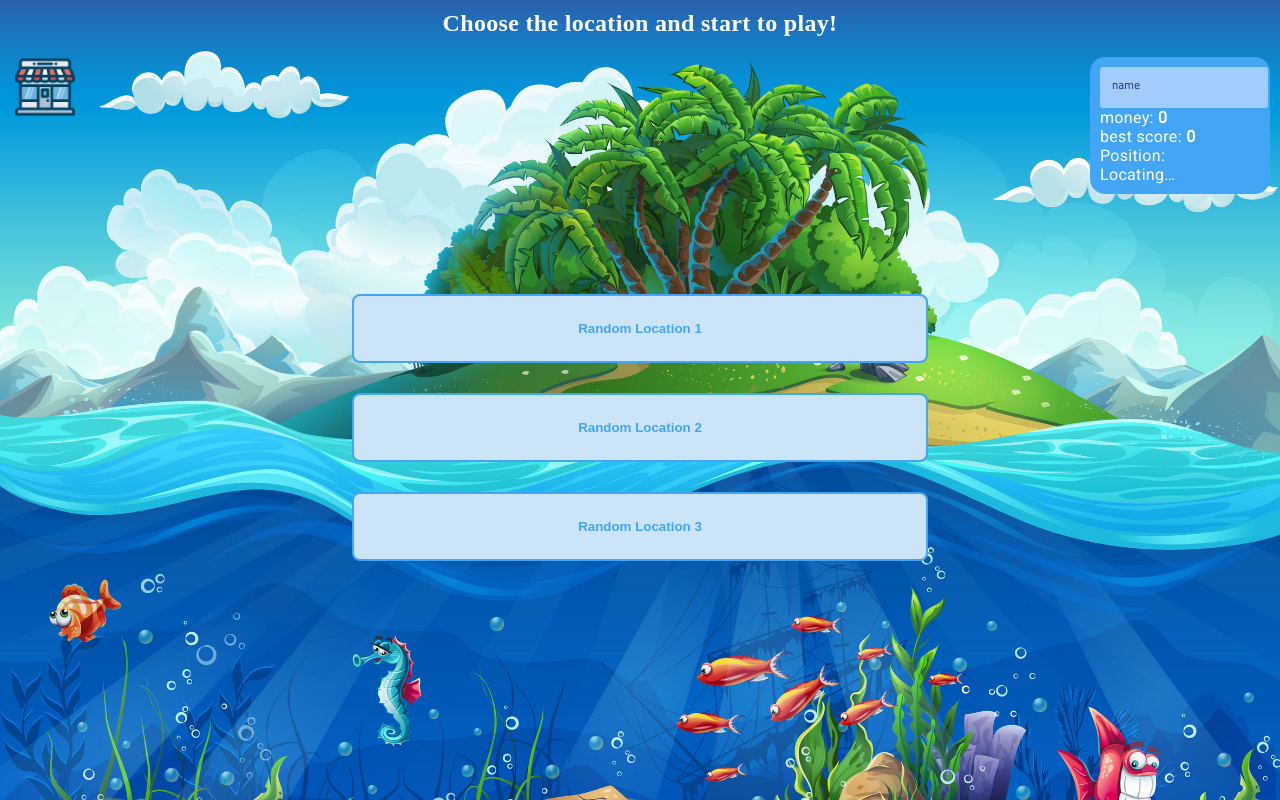
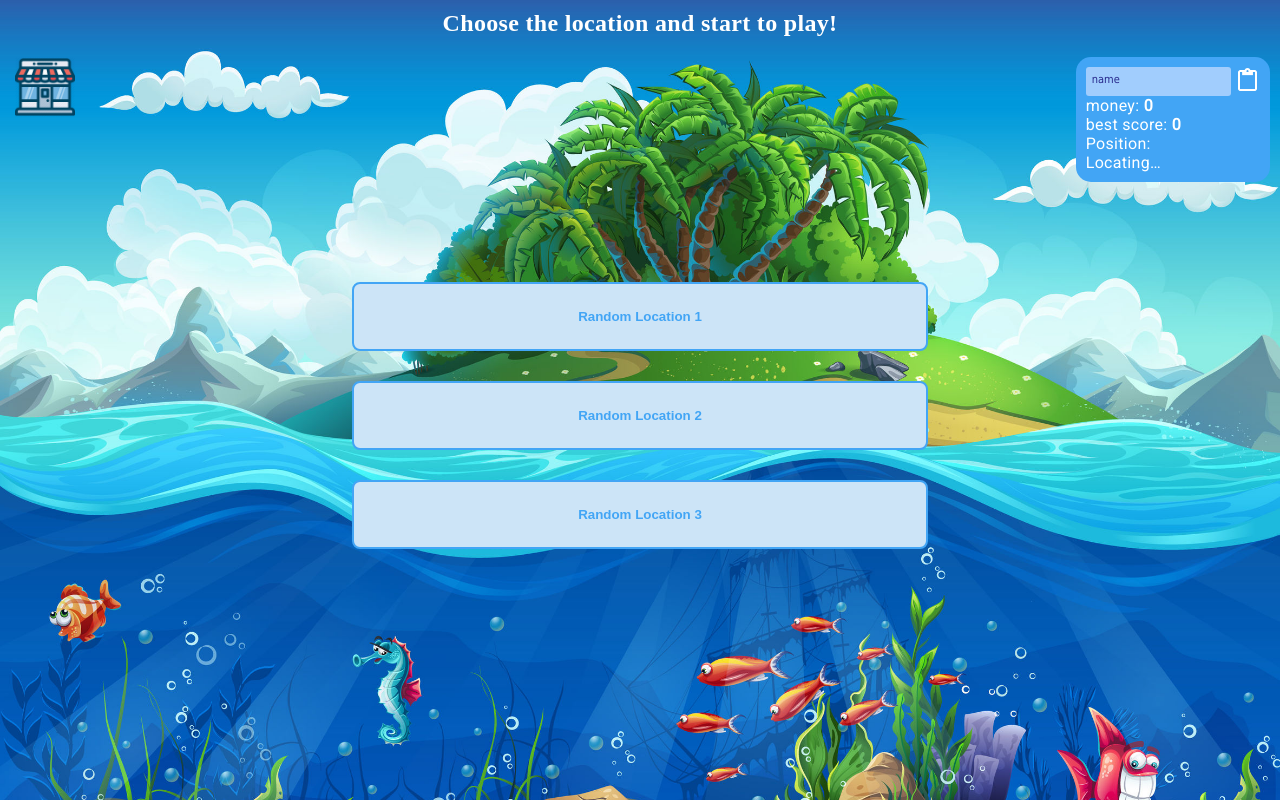
Before and after one commit to Keyght/SwishFish-LuckyWheelHack2020, a plain HTML site: page index.html in a window 1280 px wide. Drawn offline with Linux system fonts and the light colour scheme.

Commit message:
add paste api

```diff
--- a/css/style.css
+++ b/css/style.css
@@ -143,7 +143,7 @@ button:hover:before {
 	color: #333;
 	font-size: 12px;
 	margin: 0 auto;
-	padding: 12px 12px;
+	padding: 6px 6px;
 	margin-right: 12px;
 	border-radius: 3px;
 	background-color: rgb(255, 255, 255);
--- a/index.html
+++ b/index.html
@@ -16,7 +16,7 @@
 		<div id="wrapper">
 			<h2>Choose the location and start to play!</h2>
 			<div id="find_geo">
-				<div class="form__group">
+				<div class="form__group" style="display: inline-block">
 					<input
 						type="text"
 						class="form__input"
@@ -24,6 +24,20 @@
 						placeholder="name"
 						required=""
 						onchange="changeName(this.value)"
+					/>
+				</div>
+				<div style="display: inline-block; margin-top: -65px">
+					<input
+						type="image"
+						style="
+							max-width: 25px;
+							max-height: 25px;
+							margin-bottom: -10px;
+							margin-left: -3px;
+						"
+						src="images/paste.png"
+						alt="paste name"
+						onclick="pasteApi()"
 					/>
 				</div>
 				<p id="money">money: <b>0</b></p>
--- a/js/index_script.js
+++ b/js/index_script.js
@@ -73,11 +73,22 @@ if (typeof Storage !== "undefined") {
 function WhatMap(map) {
 	console.log("map " + map);
 	var url = document.location.host;
-	host = "https://more02.github.io/Lucky_wheel_hack2020/";
-	window.location.href = host + "/Game.html";
+	// host = "https://more02.github.io/Lucky_wheel_hack2020/";
+	window.location.href = "/Game.html";
 	localStorage.setItem("map", toString(map));
 }
 function changeName(name) {
 	localStorage.setItem("name", name);
 	console.log("changeName -> name", name);
 }
+//#region pasteApi
+function pasteApi() {
+	console.log("i am work");
+	navigator.clipboard
+		.readText()
+		.then(
+			(clipText) => (document.getElementById("name").placeholder = clipText)
+		);
+}
+
+//#endregion
```
Also changed, not shown: images/paste.png (added).
